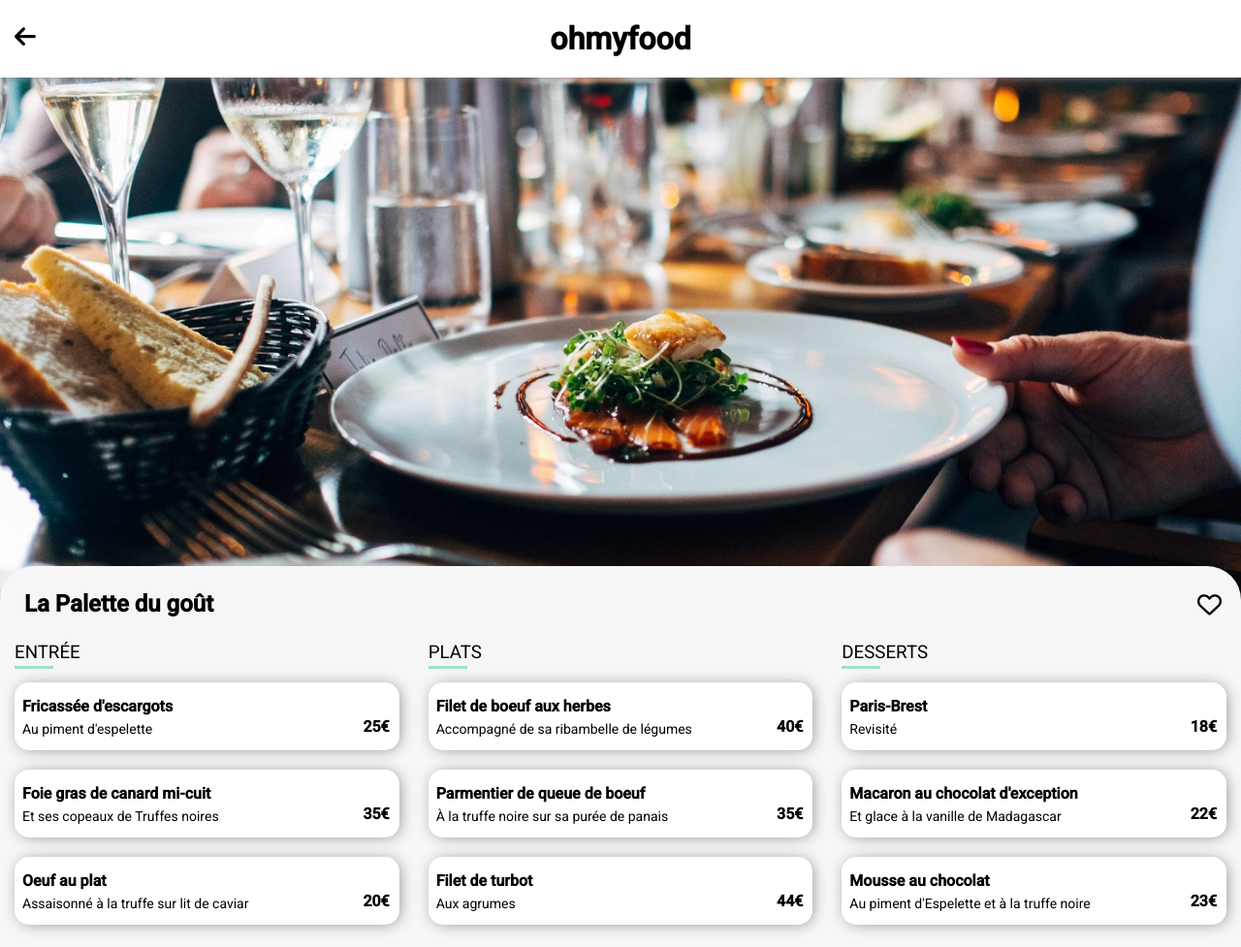
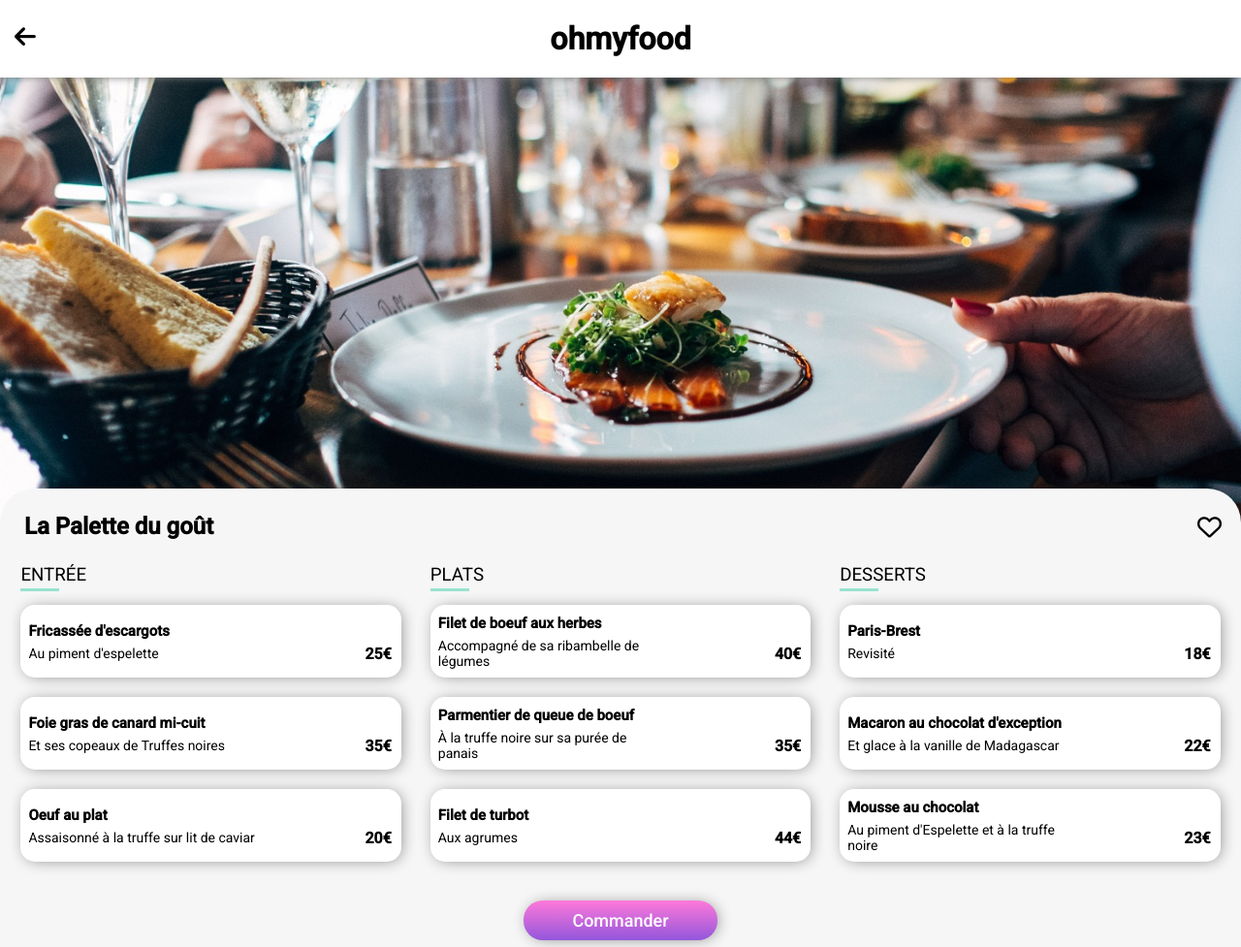
Before and after one commit to Nalaelle/Ohmyfood_Projet_3, a website: page pages/page1.html in a window 1280 px wide. Shown: the top 977 px of the page at 97% size. Drawn offline with Linux system fonts and the light colour scheme; a web font is replaced by a local one.

Commit message:
vérif texte non coupé

```diff
--- a/pages/page1.html
+++ b/pages/page1.html
@@ -57,7 +57,7 @@
                     <section class="choice">
                         <div class="choice__description">
                             <h4>Filet de boeuf aux herbes </h4>
-                            <p>Accompagné de sa ribambelle de légumes</p>
+                            <p>Accompagné de sa ribambelle de <br/>légumes</p>
                         </div>
                         <p class="choice__tarifs">40€</p>
                         <div class="check"><i class="fas fa-check"></i></div>
@@ -65,7 +65,7 @@
                     <section class="choice">
                         <div class="choice__description">
                             <h4>Parmentier de queue de boeuf </h4>
-                            <p>À la truffe noire sur sa purée de panais</p>
+                            <p>À la truffe noire sur sa purée de <br/>panais</p>
                         </div>
                         <p class="choice__tarifs">35€</p>
                         <div class="check"><i class="fas fa-check"></i></div>
@@ -101,7 +101,7 @@
                     <section class="choice">
                         <div class="choice__description">
                             <h4>Mousse au chocolat </h4>
-                            <p>Au piment d'Espelette et à la truffe noire</p>
+                            <p>Au piment d'Espelette et à la truffe <br/>noire</p>
                         </div>
                         <p class="choice__tarifs">23€</p>
                         <div class="check"><i class="fas fa-check"></i></div>
--- a/sass/pages/_box-choice.scss
+++ b/sass/pages/_box-choice.scss
@@ -7,7 +7,7 @@
     display: flex;
     justify-content: space-between;
     margin-bottom: 20px;
-    height: 70px;
+    height: 75px;
     @include mixins.shadow(grey);
     overflow: hidden;
 
@@ -22,6 +22,7 @@
 
         & > h4 {
             padding-bottom: 6px;
+            font-size: 15px;
         }
         & > p {
             font-size: 14px;
--- a/sass/pages/_pages.scss
+++ b/sass/pages/_pages.scss
@@ -21,7 +21,7 @@ header {
 .img-heading {
     & > img {
         width: 100%;
-        height: 70vh;
+        height: 60vh;
         object-fit: cover;
     }
 }
@@ -40,14 +40,16 @@ header {
     background-color: variables.$base-grey;
     display: flex;
     justify-content: center;
-    gap: 30px;
-    padding: 0px 15px 20px 15px;
+    // gap: 30px;
+    // padding: 0px 15px 20px 15px;
     @media (max-width: 992px) {
         flex-direction: column;
     }
 
     &__cards {
         width: 33%;
+        overflow: hidden;
+        padding: 0px 15px;
         @media (max-width: 992px) {
             width: 100%;
         }
```
Also changed, not shown: pages/page2.html (+2 -2 lines), pages/page4.html (+1 -1 lines), public/css/style.css, 1 other file.
